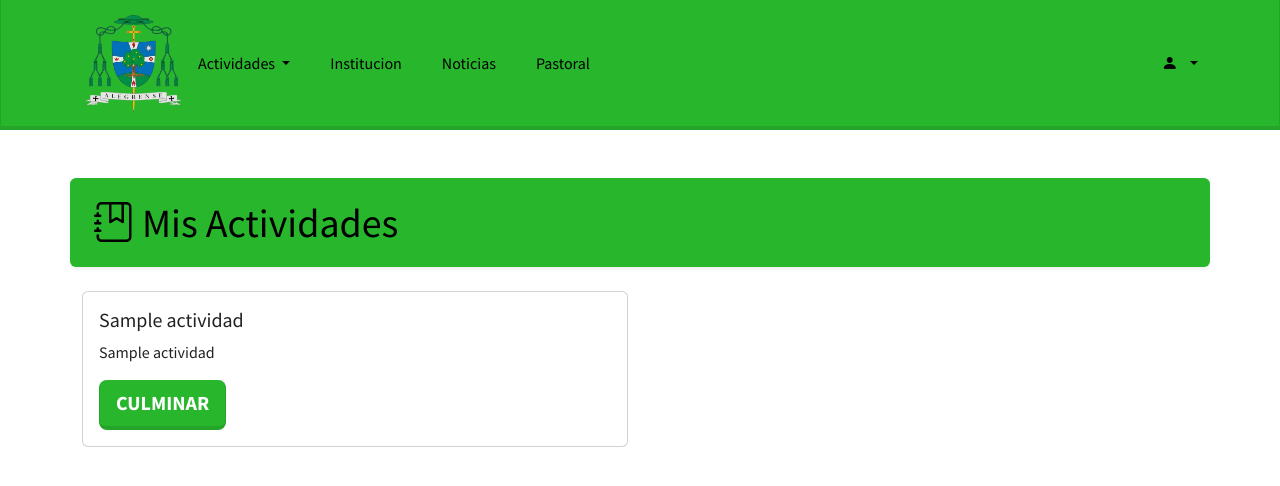
After one commit to carloslugoo/Diocesis-2023, a Flask app: template templates/colegios_views/mis_actividades.html in a window 1280 px wide. The commit adds this page. Shown: the top 486 px of the page. Run offline with Flask 3, Linux system fonts and the light colour scheme; the template is opened without the code that fills it: most values are stand-ins (such as "Sample title", 1, 10 or a date in 2020); some libraries are stand-ins or nearby versions.

Commit message:
Mis actividades
Los colegios ya pueden ver sus actividades y se fixeo el borrar c:

```diff
--- a/application.py
+++ b/application.py
@@ -71,6 +71,19 @@ def home():
   else:
      return render_template('./colegios_views/home.html', user = usuario)
 
+
+#Mis actividades
+#Actividades
+@app.route('/mis_actividades')
+def mis_actividades():
+  usuario = session.get('user_data')
+  mycursor = mydb.cursor()
+  query = "SELECT actividadxcolegio.id_actividad, titulo, fecha FROM actividadxcolegio, actividades WHERE escuela_id = %s and actividadxcolegio.id_actividad = actividades.id_actividad"
+  mycursor.execute(query, (usuario[3],))
+  actividades = mycursor.fetchall()
+  print(actividades)
+  return render_template('./colegios_views/mis_actividades.html', user = usuario, actividades = actividades)
+
 #Actividades
 @app.route('/actividades')
 def actividades():
@@ -108,6 +121,9 @@ def borrar_actividad(id):
   query = "DELETE FROM actividades WHERE id_actividad = %s"
   mycursor.execute(query, (id,))
   mydb.commit()
+  query = "DELETE FROM actividadxcolegio WHERE id_actividad = %s"
+  mycursor.execute(query, (id,))
+  mydb.commit
   return jsonify({"message": "Actividad borrada exitosamente"})
 
 
--- a/templates/colegios_views/base.html
+++ b/templates/colegios_views/base.html
@@ -21,9 +21,19 @@
  <nav class="navbar navbar-expand-lg bg-success" data-bs-theme="dark">
   <div class="container">
     <div class="navbar-left">
+      <a class="navbar-brand" href="/"><img src="/static/imagenes/logo.png" width="100" height="100"></a>
 
-        <a class="navbar-brand" href="/"><img src="/static/imagenes/logo.png" width="100" height="100"></a>
-        <a class="nav-link" href="/actividades">Actividades</a>
+      <!-- Crear el enlace "Actividades" como un dropdown -->
+      <div class="dropdown">
+        <a class="nav-link dropdown-toggle" href="#" id="actividadesDropdown" role="button" data-bs-toggle="dropdown" aria-haspopup="true" aria-expanded="false">
+          Actividades
+        </a>
+        <div class="dropdown-menu" aria-labelledby="actividadesDropdown">
+          <a class="dropdown-item" href="/actividades">Ver actividades</a>
+          <a class="dropdown-item" href="/mis_actividades">Mis actividades</a>
+        </div>
+      </div>
+
       <a class="nav-link" href="#">Institucion</a>
       <a class="nav-link" href="#">Noticias</a>
       <a class="nav-link" href="#">Pastoral</a>
@@ -31,7 +41,7 @@
     </div>
     <div class="container-inline">
       <div class="dropdown">
-      <a class="nav-link dropdown-toggle text-black" class="" href="#" id="navbarDropdown" role="button" data-bs-toggle="dropdown">
+        <a class="nav-link dropdown-toggle text-black" href="#" id="navbarDropdown" role="button" data-bs-toggle="dropdown">
           <i class="bi bi-person-fill"></i> {{user.1}}
         </a>
         <span class="caret"></span></button>
--- /dev/null
+++ b/templates/colegios_views/mis_actividades.html
@@ -0,0 +1,35 @@
+{% if user.3 == 2%}
+    {% extends "./admin_views/base.html" %}
+{%else%}
+    {% extends "./colegios_views/base.html" %}
+{%endif%}
+
+
+<head>
+    <link rel="stylesheet" href="mis_actividades.css">
+    {% block title %}Mis actividades{% endblock %}
+</head>
+{% block content %}
+        <div class="container mt-4">
+            <div class="row">
+            <div class="d-flex align-items-center p-4 my-4 text-black bg-success rounded shadow-sm">
+                <div class="lh-1">
+                <h1 class="h1 mb-0 text-black lh-1"><i class="bi bi-journal-bookmark"></i> Mis Actividades</h1>
+                <small></small>
+                </div>
+                </div>
+    </div>
+    <div class="row">
+        {% for actividad in actividades %}
+        <div class="col-sm-6">
+            <div class="card">
+              <div class="card-body">
+                <h5 class="card-title">{{actividad.1}}</h5>
+                <p class="card-text">{{actividad.2}}</p>
+                <a href="/culimnar_actividad/{{actividad.0}}" class="btn btn-success btn-lg btn-block btn-block card-button">Culminar</a>
+              </div>
+            </div>
+          </div>
+          {% endfor %}
+    </div>
+    {% endblock %}
```
Lines whose indentation alone changed are shown as unchanged.
